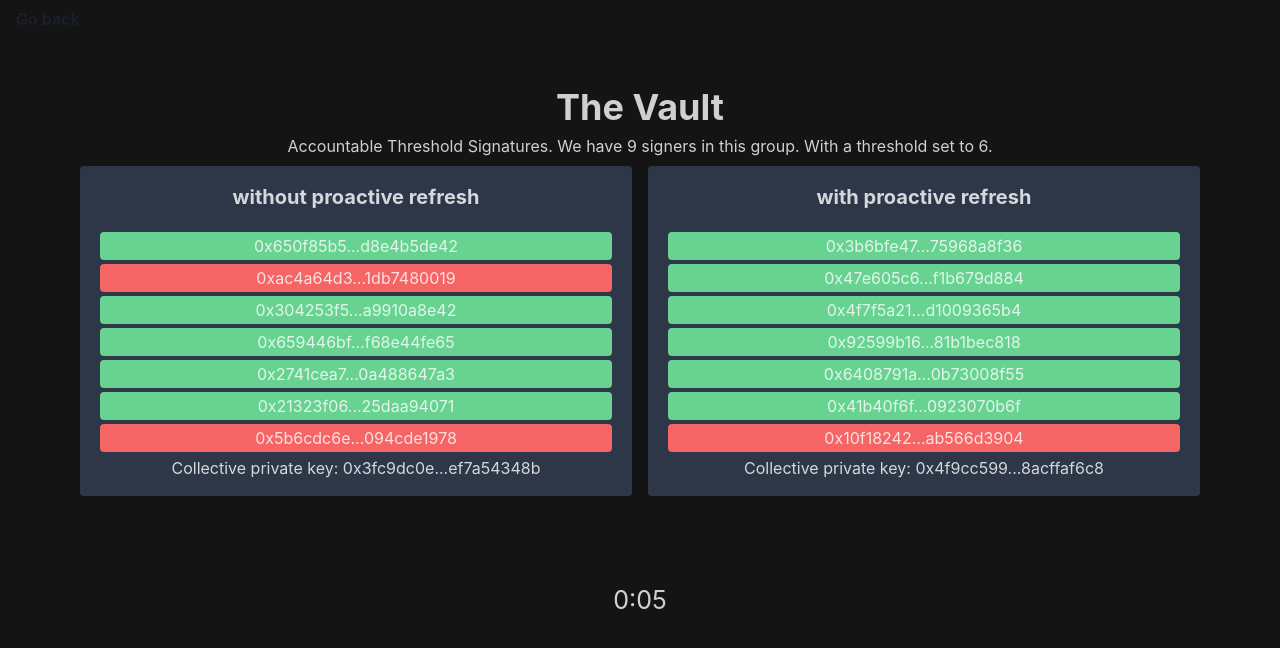
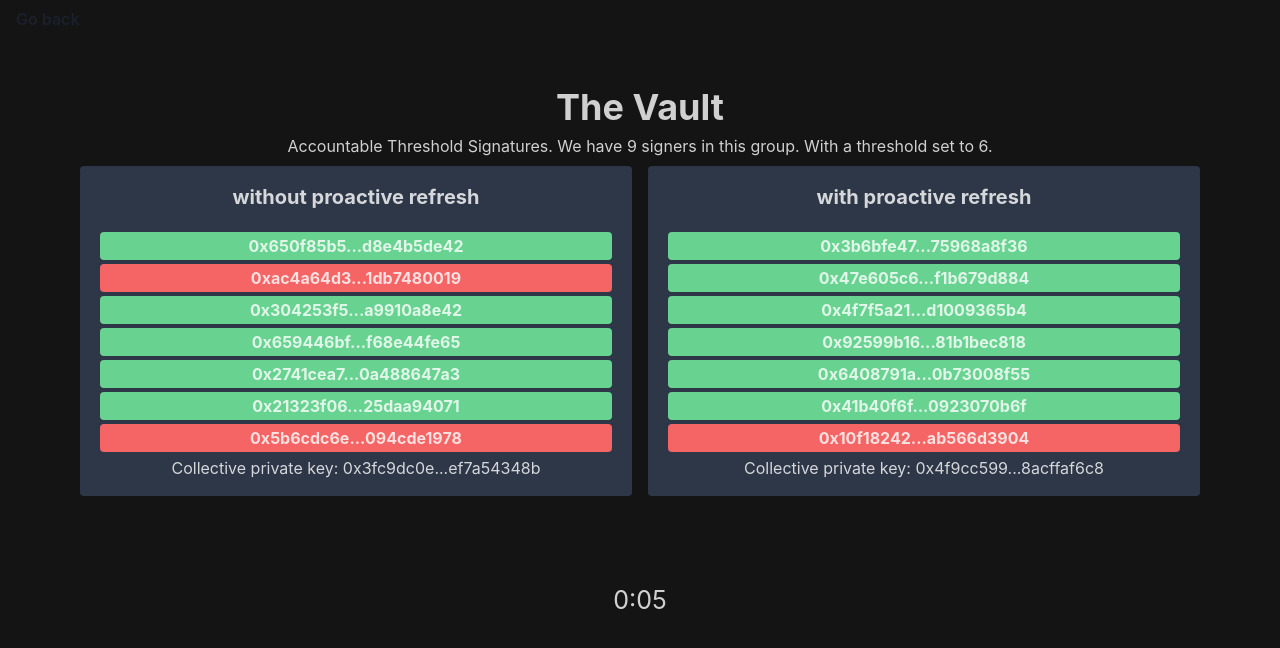
Before and after one commit to nathanhleung/proactive-refresh-frontend, a Next.js app: page /vault in a window 1280 px wide. Shown: the top 648 px of the page. Built offline with nearby package versions, Linux system fonts and the light colour scheme; what wagmi would draw is missing.

Commit message:
make bold

```diff
--- a/pages/vault.tsx
+++ b/pages/vault.tsx
@@ -98,7 +98,7 @@ const Vault: NextPage = () => {
                         pk.secure === 'true' ? 'green.300' : 'red.400'
                       }
                     >
-                      <Text>{abridgeKey(pk.key)}</Text>
+                      <Text fontWeight='bold'>{abridgeKey(pk.key)}</Text>
                     </Box>
                   ))}
                   {ATSState && ATSState.breached === 'true' && (
@@ -137,7 +137,7 @@ const Vault: NextPage = () => {
                         pk.secure === 'true' ? 'green.300' : 'red.400'
                       }
                     >
-                      <Text>{abridgeKey(pk.key)}</Text>
+                      <Text fontWeight='bold'>{abridgeKey(pk.key)}</Text>
                     </Box>
                   ))}
                   <Text>
@@ -169,15 +169,13 @@ const Vault: NextPage = () => {
                     borderRadius={4}
                     background={pk.secure === 'true' ? 'green.300' : 'red.400'}
                   >
-                    <Text>{abridgeKey(pk.key)}</Text>
+                    <Text fontWeight='bold'>{abridgeKey(pk.key)}</Text>
                   </Box>
                 ))}
-              <Text>
-                Collective private key: {abridgeKey(ATSPRstate?.collective_pk)}
-              </Text>
+
               {ATSPRstate &&
               ATSState.breached === 'true' &&
-                ATSPRstate.breached === 'false' && (
+              ATSPRstate.breached === 'false' ? (
                 <Box>
                   <Text as='h2' color='green.100' pt={4}>
                     🛡️⚔️ Safe ⚔️🛡️
@@ -192,6 +190,11 @@ const Vault: NextPage = () => {
                     </Text>
                   </Text>
                 </Box>
+              ) : (
+                <Text>
+                  Collective private key:{' '}
+                  {abridgeKey(ATSPRstate?.collective_pk)}
+                </Text>
               )}
             </Box>
           </Box>
```
Lines whose indentation alone changed are shown as unchanged.
